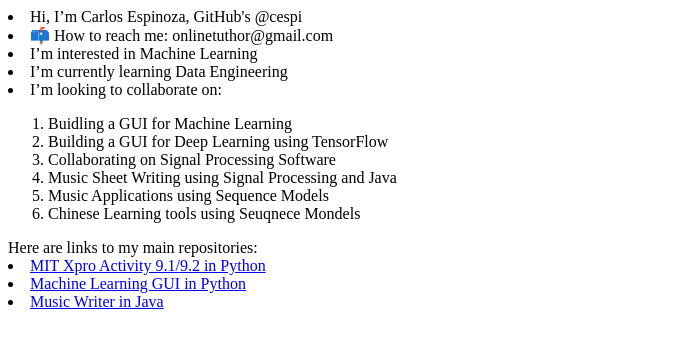
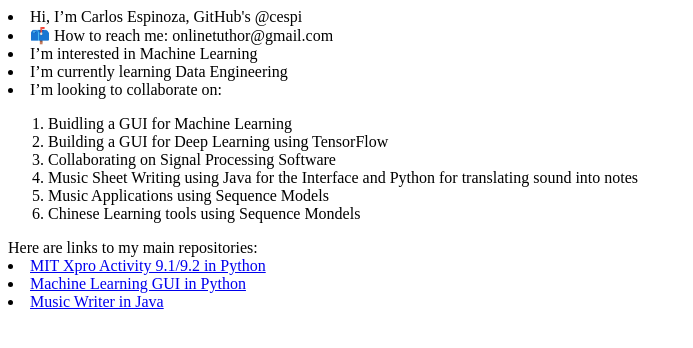
Before and after one commit to cespi/cespi.github.io, a plain HTML site: page index.html in a window 1280 px wide. Shown: the whole page, without its empty margins (0-693 px from the left). Drawn offline with Linux system fonts and the light colour scheme.

Commit message:
Update index.html

```diff
--- a/index.html
+++ b/index.html
@@ -11,9 +11,9 @@
             <ol><li> Buidling a GUI for Machine Learning</li>
                 <li> Building a GUI for Deep Learning using TensorFlow</li>
                 <li> Collaborating on Signal Processing Software</li>
-                <li> Music Sheet Writing using Signal Processing and Java</li>
+                <li> Music Sheet Writing using Java for the Interface and Python for translating sound into notes</li>
                 <li> Music Applications using Sequence Models</li>
-                <li> Chinese Learning tools using Seuqnece Mondels</li>
+                <li> Chinese Learning tools using Sequence Mondels</li>
             </ol>
         Here are links to my main repositories:
         <li><a href="https://cespi.github.io/PCDE-Activity-9.1/">MIT Xpro Activity 9.1/9.2 in Python</a></li>
```
